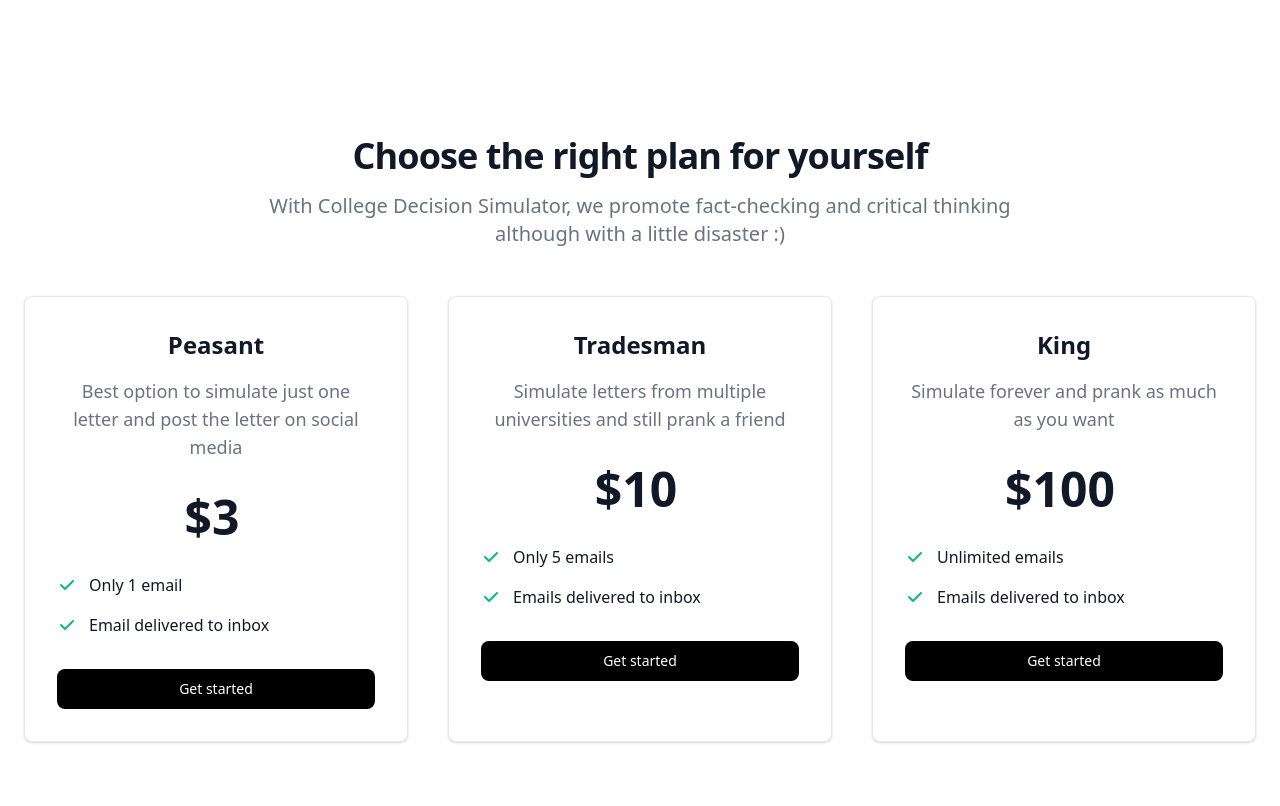
After one commit to zenoper/college-decision-web, a Django app: page /pricing/ in a window 1280 px wide. The commit adds this page. Run offline with Django 5.2, Linux system fonts and the light colour scheme.

```diff
--- /dev/null
+++ b/college_decision/templates/pricing.html
@@ -0,0 +1,99 @@
+<!DOCTYPE html>
+<html lang="en">
+<head>
+    <meta charset="UTF-8">
+    <title>Pricing</title>
+
+    <link href="https://cdn.jsdelivr.net/npm/tailwindcss@2.2.19/dist/tailwind.min.css" rel="stylesheet">
+
+</head>
+<body>
+    <br>
+    <br>
+    <br>
+    <section class="bg-white dark:bg-gray-900">
+      <div class="py-8 px-4 mx-auto max-w-screen-xl lg:py-16 lg:px-6">
+{#          <a href="/main-page" class="w-full flex items-center justify-center w-1/2 px-5 py-2 text-sm text-gray-700 transition-colors duration-200 bg-white border rounded-lg gap-x-2 sm:w-auto dark:hover:bg-gray-800 dark:bg-gray-900 hover:bg-gray-100 dark:text-gray-200 dark:border-gray-700">#}
+{#            <svg class="w-5 h-5 rtl:rotate-180" xmlns="http://www.w3.org/2000/svg" fill="none" viewBox="0 0 24 24" stroke-width="1.5" stroke="currentColor">#}
+{#                <path stroke-linecap="round" stroke-linejoin="round" d="M6.75 15.75L3 12m0 0l3.75-3.75M3 12h18" />#}
+{#            </svg>#}
+{#            <span>Go back</span>#}
+{#          </a>#}
+
+          <div class="mx-auto max-w-screen-md text-center mb-8 lg:mb-12">
+              <h2 class="mb-4 text-4xl tracking-tight font-pj font-bold text-gray-900 dark:text-white">Choose the right plan for yourself</h2>
+              <p class="mb-5 font-inter text-gray-500 sm:text-xl dark:text-gray-400">With College Decision Simulator, we promote fact-checking and critical thinking although with a little disaster :)</p>
+          </div>
+          <div class="space-y-8 lg:grid lg:grid-cols-3 sm:gap-6 xl:gap-10 lg:space-y-0">
+              <!-- Pricing Card -->
+              <div class="flex flex-col p-6 mx-auto max-w-lg text-center text-gray-900 bg-white rounded-lg border border-black-100 shadow dark:border-gray-600 xl:p-8 dark:bg-gray-800 dark:text-white">
+                  <h3 class="mb-4 text-2xl font-semibold">Peasant</h3>
+                  <p class="font-light text-gray-500 sm:text-lg dark:text-gray-400">Best option to simulate just one letter and post the letter on social media</p>
+                  <div class="flex justify-center items-baseline my-8">
+                      <span class="mr-2 text-5xl font-extrabold">$3</span>
+                  </div>
+                  <!-- List -->
+                  <ul role="list" class="mb-8 space-y-4 text-left">
+                      <li class="flex items-center space-x-3">
+                          <!-- Icon -->
+                          <svg class="flex-shrink-0 w-5 h-5 text-green-500 dark:text-green-400" fill="currentColor" viewBox="0 0 20 20" xmlns="http://www.w3.org/2000/svg"><path fill-rule="evenodd" d="M16.707 5.293a1 1 0 010 1.414l-8 8a1 1 0 01-1.414 0l-4-4a1 1 0 011.414-1.414L8 12.586l7.293-7.293a1 1 0 011.414 0z" clip-rule="evenodd"></path></svg>
+                          <span>Only 1 email</span>
+                      </li>
+
+                      <li class="flex items-center space-x-3">
+                          <!-- Icon -->
+                          <svg class="flex-shrink-0 w-5 h-5 text-green-500 dark:text-green-400" fill="currentColor" viewBox="0 0 20 20" xmlns="http://www.w3.org/2000/svg"><path fill-rule="evenodd" d="M16.707 5.293a1 1 0 010 1.414l-8 8a1 1 0 01-1.414 0l-4-4a1 1 0 011.414-1.414L8 12.586l7.293-7.293a1 1 0 011.414 0z" clip-rule="evenodd"></path></svg>
+                          <span>Email delivered to inbox</span>
+                      </li>
+                  </ul>
+                  <a href="{% url 'pricing' %}" class="text-white bg-black hover:bg-primary-700 focus:ring-4 focus:ring-primary-200 font-medium rounded-lg text-sm px-5 py-2.5 text-center dark:text-white  dark:focus:ring-primary-900">Get started</a>
+              </div>
+              <!-- Pricing Card -->
+              <div class="flex flex-col p-6 mx-auto max-w-lg text-center text-gray-900 bg-white rounded-lg border border-black-100 shadow dark:border-gray-600 xl:p-8 dark:bg-gray-800 dark:text-white">
+                  <h3 class="mb-4 text-2xl font-semibold">Tradesman</h3>
+                  <p class="font-light text-gray-500 sm:text-lg dark:text-gray-400">Simulate letters from multiple universities and still prank a friend</p>
+                  <div class="flex justify-center items-baseline my-8">
+                      <span class="mr-2 text-5xl font-extrabold">$10</span>
+                  </div>
+                  <!-- List -->
+                  <ul role="list" class="mb-8 space-y-4 text-left">
+                      <li class="flex items-center space-x-3">
+                          <!-- Icon -->
+                          <svg class="flex-shrink-0 w-5 h-5 text-green-500 dark:text-green-400" fill="currentColor" viewBox="0 0 20 20" xmlns="http://www.w3.org/2000/svg"><path fill-rule="evenodd" d="M16.707 5.293a1 1 0 010 1.414l-8 8a1 1 0 01-1.414 0l-4-4a1 1 0 011.414-1.414L8 12.586l7.293-7.293a1 1 0 011.414 0z" clip-rule="evenodd"></path></svg>
+                          <span>Only 5 emails</span>
+                      </li>
+                      <li class="flex items-center space-x-3">
+                          <!-- Icon -->
+                          <svg class="flex-shrink-0 w-5 h-5 text-green-500 dark:text-green-400" fill="currentColor" viewBox="0 0 20 20" xmlns="http://www.w3.org/2000/svg"><path fill-rule="evenodd" d="M16.707 5.293a1 1 0 010 1.414l-8 8a1 1 0 01-1.414 0l-4-4a1 1 0 011.414-1.414L8 12.586l7.293-7.293a1 1 0 011.414 0z" clip-rule="evenodd"></path></svg>
+                          <span>Emails delivered to inbox</span>
+                      </li>
+                  </ul>
+                  <a href="#" class="text-white bg-black hover:bg-primary-700 focus:ring-4 focus:ring-primary-200 font-medium rounded-lg text-sm px-5 py-2.5 text-center dark:text-white  dark:focus:ring-primary-900">Get started</a>
+              </div>
+              <!-- Pricing Card -->
+              <div class="flex flex-col p-6 mx-auto max-w-lg text-center text-gray-900 bg-white rounded-lg border border-black-100 shadow dark:border-gray-600 xl:p-8 dark:bg-gray-800 dark:text-white">
+                  <h3 class="mb-4 text-2xl font-semibold">King</h3>
+                  <p class="font-light text-gray-500 sm:text-lg dark:text-gray-400">Simulate forever and prank as much as you want</p>
+                  <div class="flex justify-center items-baseline my-8">
+                      <span class="mr-2 text-5xl font-extrabold">$100</span>
+                  </div>
+                  <!-- List -->
+                  <ul role="list" class="mb-8 space-y-4 text-left">
+                      <li class="flex items-center space-x-3">
+                          <!-- Icon -->
+                          <svg class="flex-shrink-0 w-5 h-5 text-green-500 dark:text-green-400" fill="currentColor" viewBox="0 0 20 20" xmlns="http://www.w3.org/2000/svg"><path fill-rule="evenodd" d="M16.707 5.293a1 1 0 010 1.414l-8 8a1 1 0 01-1.414 0l-4-4a1 1 0 011.414-1.414L8 12.586l7.293-7.293a1 1 0 011.414 0z" clip-rule="evenodd"></path></svg>
+                          <span>Unlimited emails</span>
+                      </li>
+                      <li class="flex items-center space-x-3">
+                          <!-- Icon -->
+                          <svg class="flex-shrink-0 w-5 h-5 text-green-500 dark:text-green-400" fill="currentColor" viewBox="0 0 20 20" xmlns="http://www.w3.org/2000/svg"><path fill-rule="evenodd" d="M16.707 5.293a1 1 0 010 1.414l-8 8a1 1 0 01-1.414 0l-4-4a1 1 0 011.414-1.414L8 12.586l7.293-7.293a1 1 0 011.414 0z" clip-rule="evenodd"></path></svg>
+                          <span>Emails delivered to inbox</span>
+                      </li>
+                  </ul>
+                  <a href="#" class="text-white bg-black hover:bg-primary-700 focus:ring-4 focus:ring-primary-200 font-medium rounded-lg text-sm px-5 py-2.5 text-center dark:text-white  dark:focus:ring-primary-900">Get started</a>
+              </div>
+          </div>
+      </div>
+    </section>
+</body>
+</html>
--- a/college_decision/urls.py
+++ b/college_decision/urls.py
@@ -1,6 +1,9 @@
 from django.urls import path
-from .views import home
+from .views import home, pricing, letter, submitted_info
 
 urlpatterns = [
     path('', home, name='home'),
+    path('pricing/', pricing, name='pricing'),
+    path('send_letter/', letter, name='send_letter'),
+    path('send_letter/submit', submitted_info, name="submitted_info")
 ]
--- a/college_decision/views.py
+++ b/college_decision/views.py
@@ -1,5 +1,28 @@
 from django.shortcuts import render
+from django.http import HttpResponse
 
 
 def home(request):
     return render(request, 'index.html')
+
+
+def pricing(request):
+    return render(request, 'pricing.html')
+
+
+def letter(request):
+    return render(request, 'send_letter.html')
+
+
+def submitted_info(request):
+    if request.method == 'POST':
+        full_name = request.POST.get('full_name')
+        email = request.POST.get('email')
+        university = request.POST.get('university')
+        decision = request.POST.get('decision')
+
+        print(full_name, email, university, decision)
+
+        return HttpResponse(f'Thank you, {full_name}! Your submission has been received.')
+
+    return render(request, 'send_letter.html')
```
Also changed, not shown: college_decision/templates/index.html (+9 -9 lines), college_decision/templates/send_letter.html (added, +50 -0 lines), db.sqlite3.
